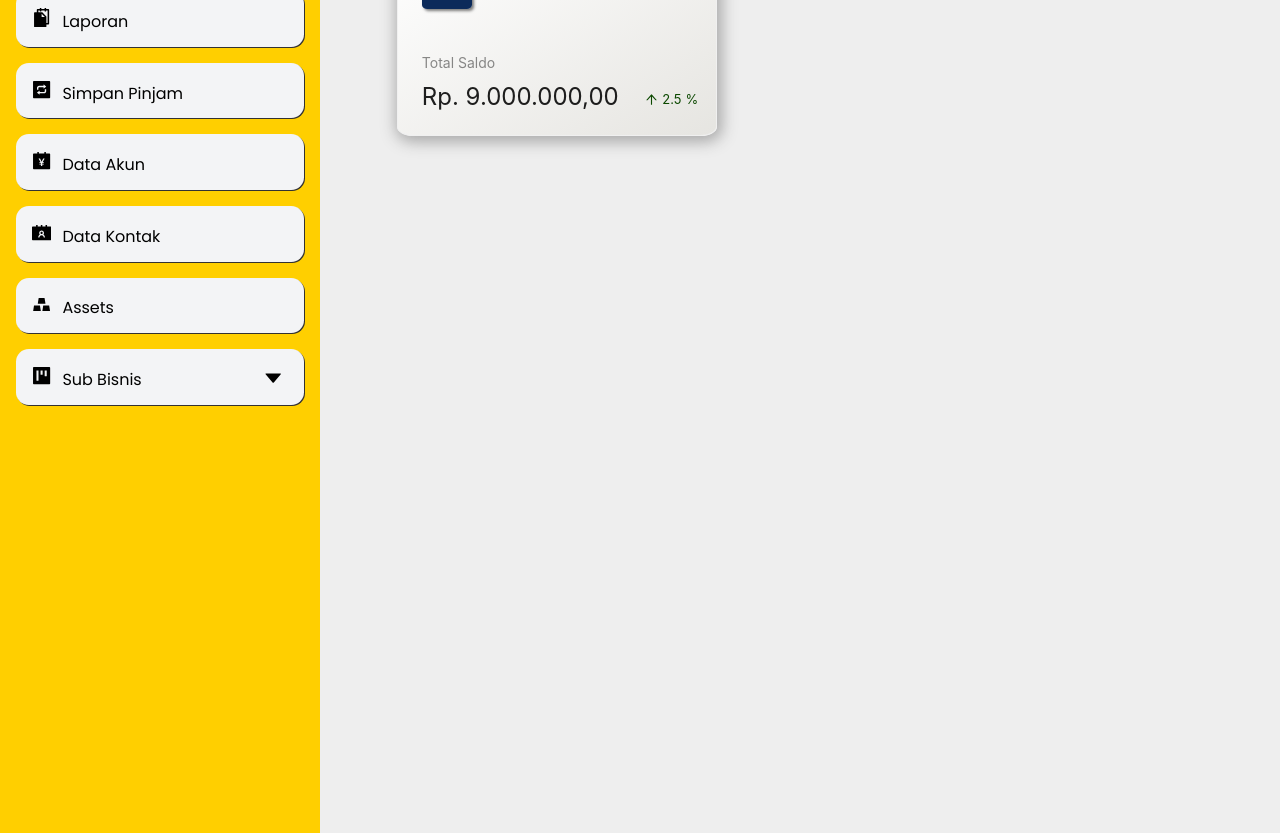
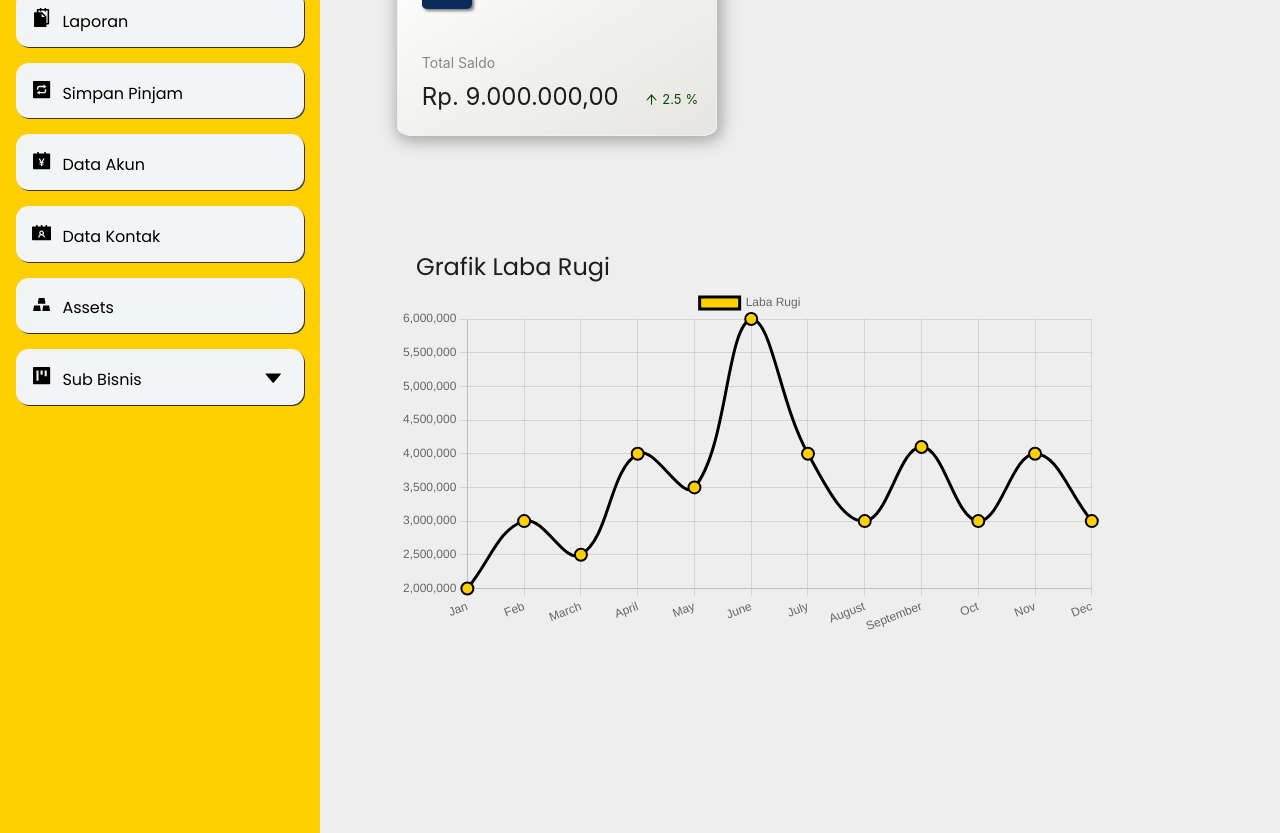
Before and after one commit to danu999/migas-accounting-fe, a Next.js app: page / in a window 1280 px wide. Shown: the part 520-1353 px from the top of the page. Built offline with nearby package versions, Linux system fonts and the light colour scheme.

Commit message:
Update-Chart-Labarugi

```diff
--- /dev/null
+++ b/components/ChartLabarugi.js
@@ -0,0 +1,92 @@
+import { useState } from "react";
+import { Line } from "react-chartjs-2";
+import {
+  Chart as ChartJS,
+  LineElement,
+  CategoryScale,
+  LinearScale,
+  PointElement,
+  Legend,
+  Tooltip,
+} from "chart.js";
+import { Typography } from "antd";
+import styles from "@/styles/Chart.module.css";
+
+ChartJS.register(
+  LineElement,
+  CategoryScale,
+  LinearScale,
+  PointElement,
+  Legend,
+  Tooltip
+);
+
+function GrafikLabarugi() {
+  const data = {
+    labels: [
+      "Jan",
+      "Feb",
+      "March",
+      "April",
+      "May",
+      "June",
+      "July",
+      "August",
+      "September",
+      "Oct",
+      "Nov",
+      "Dec",
+    ],
+    datasets: [
+      {
+        label: "Laba Rugi",
+        data: [
+          2000000, 3000000, 2500000, 4000000, 3500000, 6000000, 4000000,
+          3000000, 4100000, 3000000, 4000000, 3000000,
+        ],
+      },
+    ],
+  };
+
+  const options = {
+    scales: {
+      y: {
+        ticks: {
+          beginAtZero: true,
+        },
+      },
+    },
+    elements: {
+      point: {
+        radius: 6,
+        borderWidth: 2,
+        borderColor: "black",
+        backgroundColor: "#ffcf00",
+      },
+      line: {
+        tension: 0.4,
+        borderWidth: 3,
+        borderColor: "black",
+        backgroundColor: "#ffcf00",
+        fill: true,
+      },
+    },
+  };
+
+  return (
+    <div
+      className='all__chart'
+      style={{
+        width: "700px",
+        height: "500px",
+        paddingTop: "7rem",
+        marginLeft: "3rem",
+      }}
+    >
+      <Typography className={styles.typography}>Grafik Laba Rugi</Typography>
+      <Line data={data} options={options}></Line>
+    </div>
+  );
+}
+
+export default GrafikLabarugi;
--- a/package.json
+++ b/package.json
@@ -12,10 +12,12 @@
   "dependencies": {
     "@ant-design/icons": "^5.0.1",
     "antd": "^5.3.2",
+    "chart.js": "^4.2.1",
     "eslint": "8.36.0",
     "eslint-config-next": "13.2.4",
     "next": "13.2.4",
     "react": "18.2.0",
+    "react-chartjs-2": "^5.2.0",
     "react-dom": "18.2.0"
   },
   "devDependencies": {
--- a/pages/Dashboard/dashboard.js
+++ b/pages/Dashboard/dashboard.js
@@ -1,7 +1,8 @@
+import React from "react";
 import Image from "next/image";
 import Layout from "@/layout/Layout";
-import React from "react";
 import styles from "@/styles/Dashboard.module.css";
+import Chartlabarugi from "@/components/ChartLabarugi.js";
 import { Card, Space, Statistic, Col, Row } from "antd";
 import {
   ArrowUpOutlined,
@@ -164,6 +165,7 @@ const Dashboard = () => {
           </Card>
         </Space>
       </div>
+      <Chartlabarugi />
     </Layout>
   );
 };
--- /dev/null
+++ b/styles/Chart.module.css
@@ -0,0 +1,8 @@
+@import url('https://fonts.googleapis.com/css2?family=Poppins:wght@400&display=swap');
+
+.typography {
+    font-size: 1.5rem;
+    margin-bottom: 1px;
+    margin-left: 1rem;
+    font-family: 'Poppins', sans-serif;
+}
--- a/styles/globals.css
+++ b/styles/globals.css
@@ -186,3 +186,10 @@ body {
   display: inline-block;
   margin-top: 0.5rem;
 }
+
+/* All chart */
+.all__chart {
+  display: inline-block;
+  vertical-align: top;
+  margin-right: 4rem;
+}
```
Also changed, not shown: 1 other file (tests, documents, lock files or other folders).
